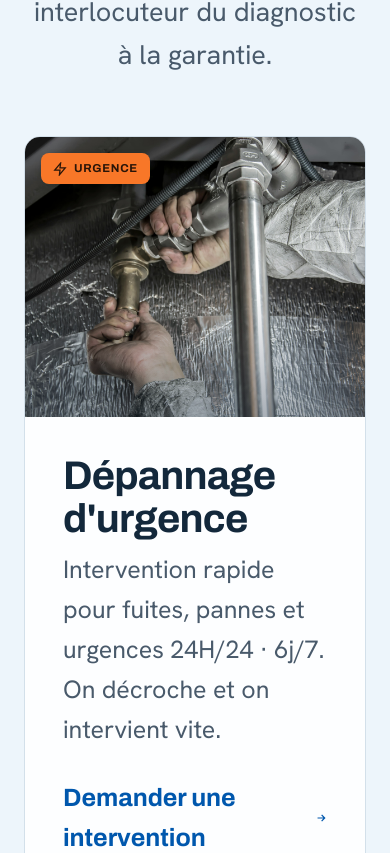
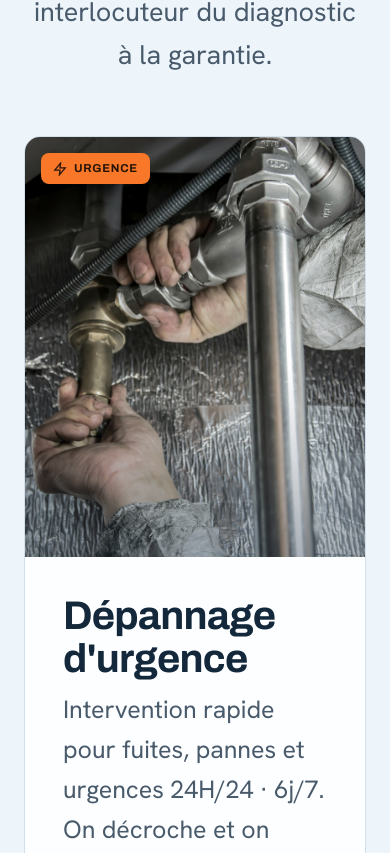
Before and after one commit to yanislft/UrbanPlomberie, a React (Vite) app: page / in a window 390 px wide. Shown: the part 4691-5544 px from the top of the page. Built offline with nearby package versions, Linux system fonts and the light colour scheme.

Commit message:
mobile: bigger photo cards — prestations 420px, chantiers 400px

```diff
--- a/src/index.css
+++ b/src/index.css
@@ -495,14 +495,14 @@ section { scroll-margin-top: var(--navbar-height); }
   .value p  { font-size: 25px; }
 
   /* ── Prestations ── */
-  .svc-media    { height: 280px; }
+  .svc-media    { height: 420px; }
   .svc-body     { padding: 38px; }
   .svc-body h3  { font-size: 40px; }
   .svc-body p   { font-size: 25px; }
   .svc-more     { font-size: 25px; margin-top: 28px; }
 
   /* ── Chantiers ── */
-  .chantier-media       { height: 260px; }
+  .chantier-media       { height: 400px; }
   .chantier-body-new    { padding: 38px; }
   .chantier-body-new h3 { font-size: 38px; }
   .chantier-body-new p  { font-size: 24px; }
```
